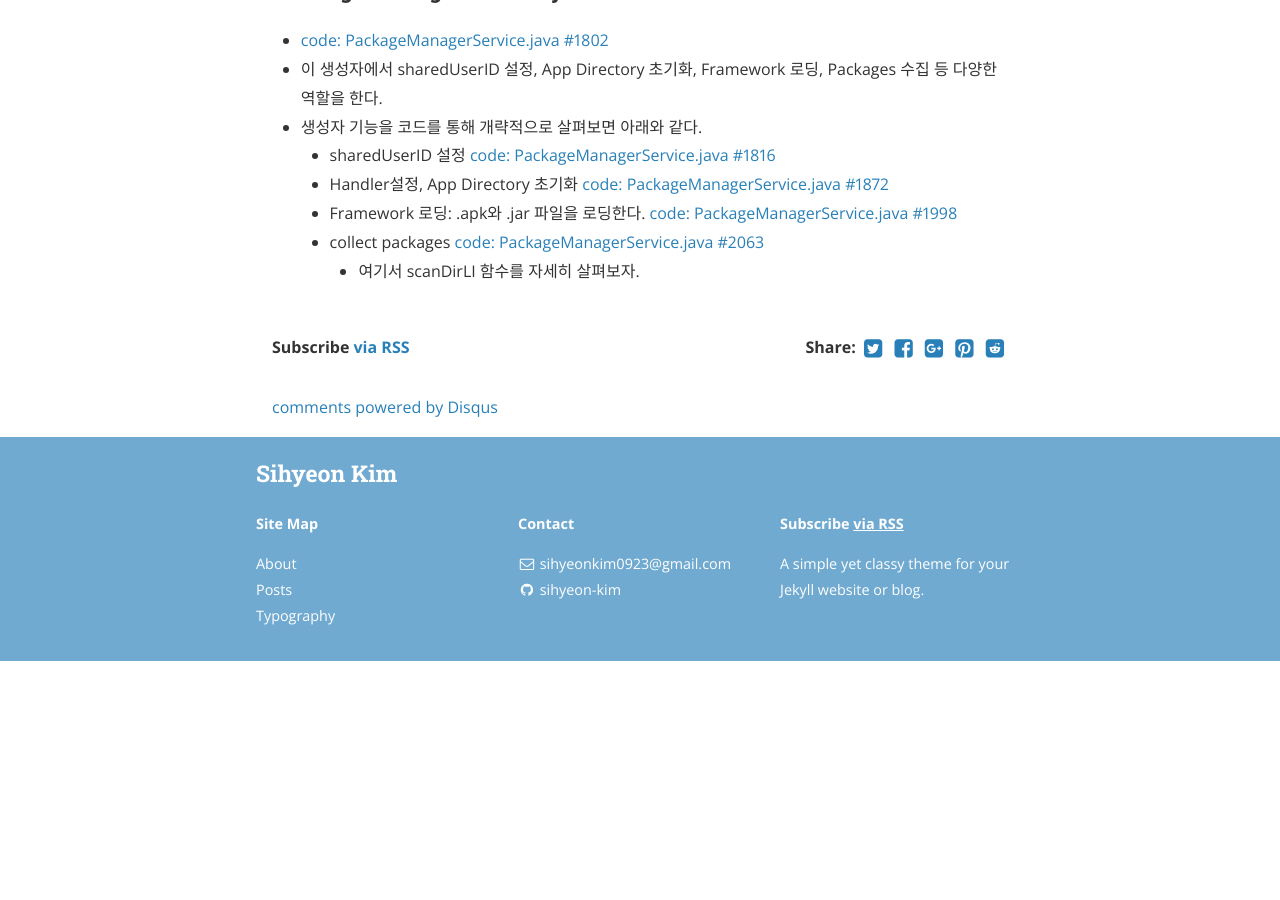
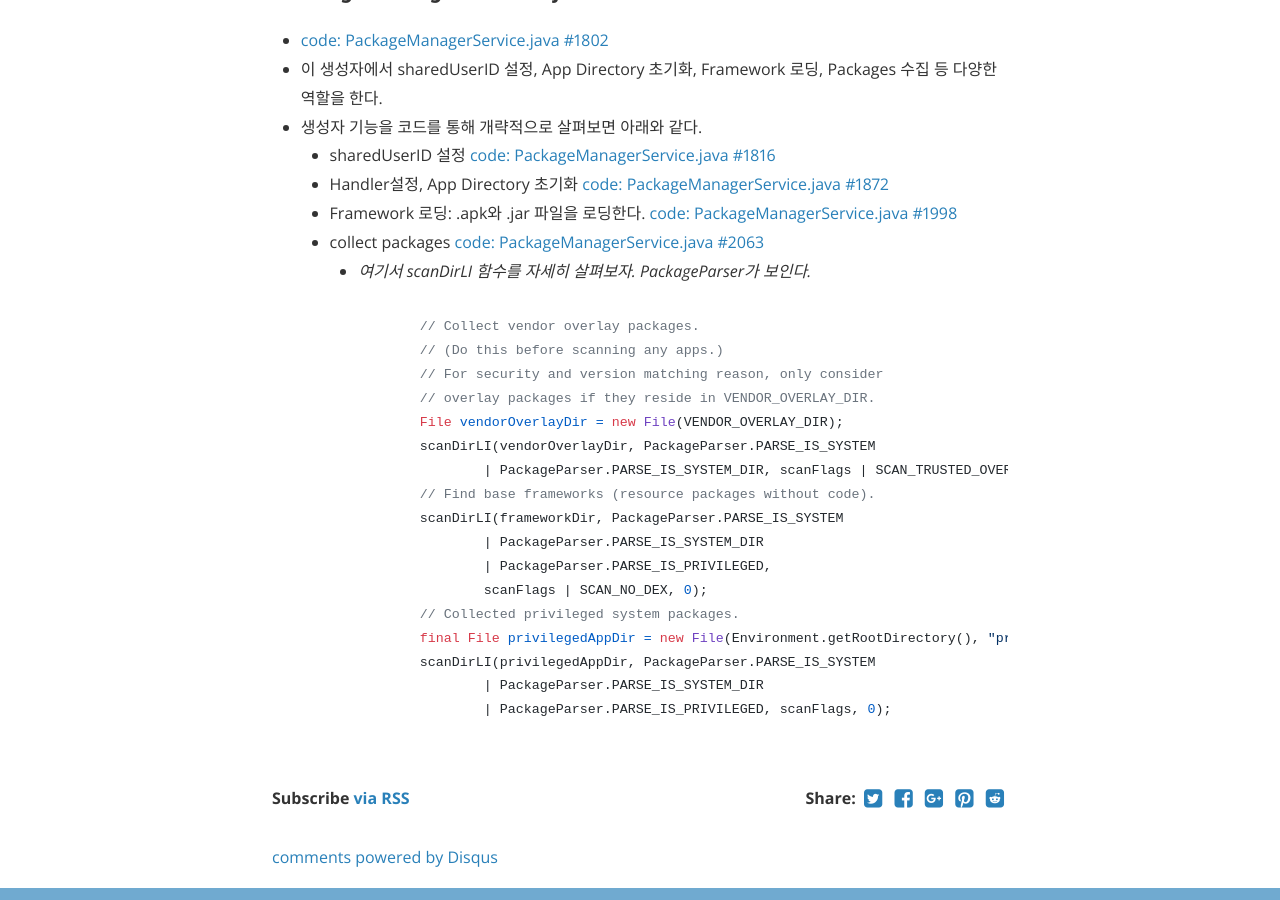
Before and after one commit to sihyeon-kim/sihyeon-kim.github.io, a Jekyll site: the page built from _posts/2019-07-02-Android-Package-Manager-#02-starting-from-system-server.markdown, in a window 1280 px wide and 900 px high, scrolled down 1616 px. Built offline with Jekyll 4.4.1, drawn with Linux system fonts in a browser that asks for light colours; nearby versions of some CDN libraries; comment, search, counter and statistics services are not loaded; before the commit the page ends 2277 px from its top, so only the background shows below that.

Commit message:
Update 2019-07-02-Android-Package-Manager-#02-starting-from-system-server.markdown

````diff
--- a/_posts/2019-07-02-Android-Package-Manager-#02-starting-from-system-server.markdown
+++ b/_posts/2019-07-02-Android-Package-Manager-#02-starting-from-system-server.markdown
@@ -54,4 +54,23 @@ categories: android-packagemanager
   - Handler설정, App Directory 초기화 [ code: PackageManagerService.java #1872 ](https://android.googlesource.com/platform/frameworks/base/+/refs/tags/android-6.0.1_r81/services/core/java/com/android/server/pm/PackageManagerService.java#1872)
   - Framework 로딩: .apk와 .jar 파일을 로딩한다. [ code: PackageManagerService.java #1998 ](https://android.googlesource.com/platform/frameworks/base/+/refs/tags/android-6.0.1_r81/services/core/java/com/android/server/pm/PackageManagerService.java#1998)
   - collect packages [ code: PackageManagerService.java #2063 ](https://android.googlesource.com/platform/frameworks/base/+/refs/tags/android-6.0.1_r81/services/core/java/com/android/server/pm/PackageManagerService.java#2063)
-    - 여기서 scanDirLI 함수를 자세히 살펴보자.
+    - *여기서 scanDirLI 함수를 자세히 살펴보자. PackageParser가 보인다.*
+```
+            // Collect vendor overlay packages.
+            // (Do this before scanning any apps.)
+            // For security and version matching reason, only consider
+            // overlay packages if they reside in VENDOR_OVERLAY_DIR.
+            File vendorOverlayDir = new File(VENDOR_OVERLAY_DIR);
+            scanDirLI(vendorOverlayDir, PackageParser.PARSE_IS_SYSTEM
+                    | PackageParser.PARSE_IS_SYSTEM_DIR, scanFlags | SCAN_TRUSTED_OVERLAY, 0);
+            // Find base frameworks (resource packages without code).
+            scanDirLI(frameworkDir, PackageParser.PARSE_IS_SYSTEM
+                    | PackageParser.PARSE_IS_SYSTEM_DIR
+                    | PackageParser.PARSE_IS_PRIVILEGED,
+                    scanFlags | SCAN_NO_DEX, 0);
+            // Collected privileged system packages.
+            final File privilegedAppDir = new File(Environment.getRootDirectory(), "priv-app");
+            scanDirLI(privilegedAppDir, PackageParser.PARSE_IS_SYSTEM
+                    | PackageParser.PARSE_IS_SYSTEM_DIR
+                    | PackageParser.PARSE_IS_PRIVILEGED, scanFlags, 0);
+```
````
